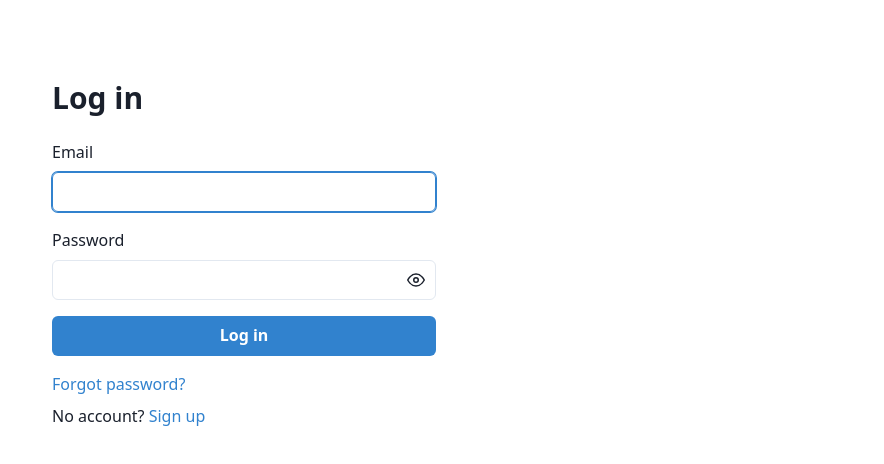
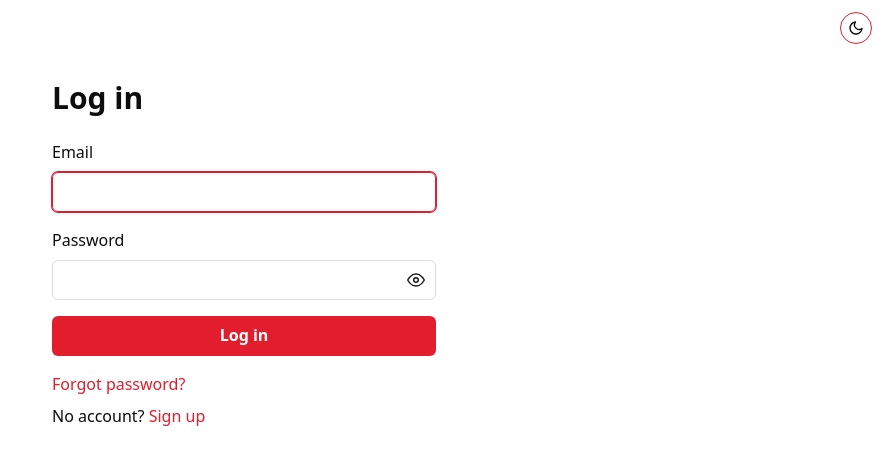
Before and after one commit to Vera-poms/llms_and_python, a React (Vite) app in the folder apps/frontend/app/: page /login in a window 1280 px wide. Shown: the top 464 px of the page, without its empty margins (396-1280 px from the left). Built offline with nearby package versions, Linux system fonts and the light colour scheme; no server answers.

Commit message:
Implemented color modes

```diff
--- a/apps/frontend/app/src/App.tsx
+++ b/apps/frontend/app/src/App.tsx
@@ -1,5 +1,6 @@
-import { Navigate, Route, Routes } from "react-router-dom";
+import { Navigate, Route, Routes, useLocation } from "react-router-dom";
 
+import { ColorModeToggle } from "./components/ColorModeToggle";
 import { getAdminToken } from "./api/adminClient";
 import { getOwnerToken } from "./api/ownerClient";
 import { useAuth } from "./context/AuthContext";
@@ -38,8 +39,13 @@ function RequireAdmin({ children }: { children: JSX.Element }) {
 }
 
 export default function App() {
+  const { pathname } = useLocation();
+  // Pages with their own header carry the toggle inline; the rest get a floating one.
+  const hasHeader = ["/labs", "/owner", "/admin"].includes(pathname.replace(/\/$/, "")) || /^\/labs\/[^/]+/.test(pathname);
   return (
-    <Routes>
+    <>
+      {!hasHeader && <ColorModeToggle floating />}
+      <Routes>
       <Route path="/login" element={<LoginPage />} />
       <Route path="/signup" element={<SignupPage />} />
       <Route path="/forgot-password" element={<ForgotPasswordPage />} />
@@ -80,6 +86,7 @@ export default function App() {
         }
       />
       <Route path="*" element={<Navigate to="/labs" replace />} />
-    </Routes>
+      </Routes>
+    </>
   );
 }
--- /dev/null
+++ b/apps/frontend/app/src/components/ColorModeToggle.tsx
@@ -0,0 +1,55 @@
+import { IconButton, useColorMode } from "@chakra-ui/react";
+
+const svgProps = {
+  width: 16,
+  height: 16,
+  viewBox: "0 0 24 24",
+  fill: "none",
+  stroke: "currentColor",
+  strokeWidth: 2,
+  strokeLinecap: "round" as const,
+  strokeLinejoin: "round" as const,
+  "aria-hidden": true,
+};
+
+function SunIcon() {
+  return (
+    <svg {...svgProps}>
+      <circle cx="12" cy="12" r="4" />
+      <path d="M12 2v2M12 20v2M4.9 4.9l1.4 1.4M17.7 17.7l1.4 1.4M2 12h2M20 12h2M4.9 19.1l1.4-1.4M17.7 6.3l1.4-1.4" />
+    </svg>
+  );
+}
+
+function MoonIcon() {
+  return (
+    <svg {...svgProps}>
+      <path d="M21 12.8A9 9 0 1 1 11.2 3a7 7 0 0 0 9.8 9.8z" />
+    </svg>
+  );
+}
+
+// Floating light/dark switch, shown on every page (including login).
+export function ColorModeToggle({ floating = false, display }: { floating?: boolean; display?: object }) {
+  const { colorMode, toggleColorMode } = useColorMode();
+  const dark = colorMode === "dark";
+  return (
+    <IconButton
+      aria-label={dark ? "Switch to light mode" : "Switch to dark mode"}
+      title={dark ? "Light mode" : "Dark mode"}
+      icon={dark ? <SunIcon /> : <MoonIcon />}
+      onClick={toggleColorMode}
+      {...(floating ? { position: "fixed" as const, top: 3, right: 3, zIndex: "banner" } : {})}
+      flexShrink={0}
+      display={display}
+      size="sm"
+      variant="outline"
+      borderRadius="full"
+      bg="white"
+      color="black"
+      borderColor="red.500"
+      _dark={{ bg: "black", color: "white" }}
+      _hover={{ bg: "red.500", color: "white" }}
+    />
+  );
+}
--- a/apps/frontend/app/src/components/NotebookRunner.tsx
+++ b/apps/frontend/app/src/components/NotebookRunner.tsx
@@ -85,6 +85,7 @@ export function CellOutput({ result }: { result: RunResult }) {
               maxW="100%"
               bg="red.50"
               color="red.700"
+              _dark={{ bg: "red.900", color: "red.100" }}
               p={2}
               borderRadius="md"
             >
--- a/apps/frontend/app/src/components/codeTheme.ts
+++ b/apps/frontend/app/src/components/codeTheme.ts
@@ -6,12 +6,12 @@ import { tags as t } from "@lezer/highlight";
 // runs as a standalone browser tab, so it can't read your actual installed
 // VS Code theme live; these are the closest static approximation.
 export const DARK_PLUS = {
-  background: "#1e1e1e",
+  background: "#0d0d0d",
   foreground: "#d4d4d4",
-  gutterBackground: "#1e1e1e",
+  gutterBackground: "#0d0d0d",
   gutterForeground: "#858585",
   caret: "#aeafad",
-  selection: "#3a73b0",
+  selection: "#7d0a14",
   activeLine: "#ffffff0d",
 };
 
@@ -19,9 +19,9 @@ export const LIGHT_PLUS = {
   background: "#ffffff",
   foreground: "#000000",
   gutterBackground: "#ffffff",
-  gutterForeground: "#237893",
+  gutterForeground: "#737373",
   caret: "#000000",
-  selection: "#7ab8f5",
+  selection: "#ffbdbd",
   activeLine: "#0000000a",
 };
 
--- a/apps/frontend/app/src/pages/AdminHomePage.tsx
+++ b/apps/frontend/app/src/pages/AdminHomePage.tsx
@@ -4,6 +4,7 @@ import { useNavigate } from "react-router-dom";
 
 import { adminResourceApi, adminUserApi } from "../api/adminEndpoints";
 import { setAdminToken } from "../api/adminClient";
+import { ColorModeToggle } from "../components/ColorModeToggle";
 import { MobileNav, NavList, StickyHeader } from "../components/MobileNav";
 import { ResourcesPanel } from "../components/resources/ResourcesPanel";
 import { UsersPanel } from "../components/users/UsersPanel";
@@ -45,9 +46,12 @@ export function AdminHomePage() {
             </Box>
           </Heading>
         </HStack>
-        <Button size="sm" flexShrink={0} onClick={logout}>
-          Sign out
-        </Button>
+        <HStack spacing={2} flexShrink={0}>
+          <ColorModeToggle />
+          <Button size="sm" flexShrink={0} onClick={logout}>
+            Sign out
+          </Button>
+        </HStack>
       </StickyHeader>
       <Tabs index={tab} onChange={setTab} isLazy>
         <TabList display={{ base: "none", md: "flex" }}>
--- a/apps/frontend/app/src/pages/LabDetailPage.tsx
+++ b/apps/frontend/app/src/pages/LabDetailPage.tsx
@@ -4,6 +4,7 @@ import { Link as RouterLink, useNavigate, useParams } from "react-router-dom";
 
 import { api } from "../api/client";
 import { LabNav, LabSidebar, useLabOutline } from "../components/LabSidebar";
+import { ColorModeToggle } from "../components/ColorModeToggle";
 import { MobileNav, StickyHeader } from "../components/MobileNav";
 import { NotebookRunner } from "../components/NotebookRunner";
 import { ReviewModal, type ReviewTarget } from "../components/ReviewModal";
@@ -153,9 +154,7 @@ export function LabDetailPage() {
             &larr; All labs
           </Link>
         </HStack>
-        <Button as={RouterLink} to="/labs" size="sm" variant="outline" flexShrink={0}>
-          Home
-        </Button>
+        <ColorModeToggle />
       </StickyHeader>
 
       <VStack
--- a/apps/frontend/app/src/pages/LabListPage.tsx
+++ b/apps/frontend/app/src/pages/LabListPage.tsx
@@ -5,6 +5,7 @@ import { Link as RouterLink, useNavigate, useSearchParams } from "react-router-d
 import { api } from "../api/client";
 import type { Resource } from "../api/resourceManagement";
 import { ResourceRenderer } from "../components/resources/ResourceRenderer";
+import { ColorModeToggle } from "../components/ColorModeToggle";
 import { CourseNav, CourseSidebar } from "../components/CourseSidebar";
 import { MobileNav, StickyHeader } from "../components/MobileNav";
 import { useAuth } from "../context/AuthContext";
@@ -105,9 +106,12 @@ export function LabListPage() {
             LLM Foundations Course
           </Heading>
         </HStack>
-        <Button size="sm" variant="outline" flexShrink={0} onClick={handleLogout}>
-          Log out
-        </Button>
+        <HStack spacing={2} flexShrink={0}>
+          <ColorModeToggle />
+          <Button size="sm" variant="outline" flexShrink={0} onClick={handleLogout}>
+            Log out
+          </Button>
+        </HStack>
       </StickyHeader>
 
       {weekLabs.length > 0 && score && (
--- a/apps/frontend/app/src/pages/OwnerHomePage.tsx
+++ b/apps/frontend/app/src/pages/OwnerHomePage.tsx
@@ -6,6 +6,7 @@ import { ownerUserApi } from "../api/ownerEndpoints";
 import { setOwnerToken, startOwnerSessionKeepAlive } from "../api/ownerClient";
 import { AdminsPanel } from "../components/owner/AdminsPanel";
 import { ReviewsPanel } from "../components/owner/ReviewsPanel";
+import { ColorModeToggle } from "../components/ColorModeToggle";
 import { MobileNav, NavList, StickyHeader } from "../components/MobileNav";
 import { UsersPanel } from "../components/users/UsersPanel";
 
@@ -61,6 +62,7 @@ export function OwnerHomePage() {
           </Heading>
         </HStack>
         <HStack spacing={2} flexShrink={0}>
+          <ColorModeToggle />
           <Button size="sm" variant="outline" onClick={() => setRefreshKey((k) => k + 1)}>
             Refresh
           </Button>
--- a/apps/frontend/app/src/theme.ts
+++ b/apps/frontend/app/src/theme.ts
@@ -1,14 +1,68 @@
 import { extendTheme } from "@chakra-ui/react";
+
+// Brand palette: red, black and white. Every accent color the components ask for
+// (blue, purple, teal, ...) resolves to this red scale, so the whole site follows it.
+const red = {
+  50: "#fff1f1",
+  100: "#ffdede",
+  200: "#ffbdbd",
+  300: "#ff8f8f",
+  400: "#f45b5b",
+  500: "#e11d2e",
+  600: "#c8101f",
+  700: "#a20d19",
+  800: "#7d0a14",
+  900: "#55070e",
+};
+
+// Neutral scale (true black/white, no blue tint) for backgrounds, borders and text.
+const gray = {
+  50: "#f7f7f7",
+  100: "#ededed",
+  200: "#dcdcdc",
+  300: "#bdbdbd",
+  400: "#9a9a9a",
+  500: "#737373",
+  600: "#525252",
+  700: "#333333",
+  800: "#1a1a1a",
+  900: "#0d0d0d",
+};
 
 export const theme = extendTheme({
   config: {
     initialColorMode: "light",
     useSystemColorMode: false,
   },
+  colors: {
+    red,
+    gray,
+    blue: red,
+    purple: red,
+    teal: red,
+    cyan: red,
+    pink: red,
+    orange: red,
+  },
+  semanticTokens: {
+    colors: {
+      "chakra-body-bg": { _light: "#ffffff", _dark: "#000000" },
+      "chakra-body-text": { _light: "#0d0d0d", _dark: "#f5f5f5" },
+      "chakra-border-color": { _light: "#dcdcdc", _dark: "#333333" },
+    },
+  },
   components: {
-    // Inline code (calculations, names) uses the same purple as the notebook's markdown cells.
     Code: {
-      defaultProps: { colorScheme: "purple" },
+      defaultProps: { colorScheme: "red" },
+    },
+    Button: {
+      variants: {
+        // Solid buttons: red in light mode, red in dark mode too, with white text.
+        solid: ({ colorScheme: c }: { colorScheme: string }) =>
+          c === "gray"
+            ? {}
+            : { bg: `${c}.500`, color: "white", _hover: { bg: `${c}.600`, _disabled: { bg: `${c}.500` } }, _active: { bg: `${c}.700` } },
+      },
     },
   },
   fonts: {
```
